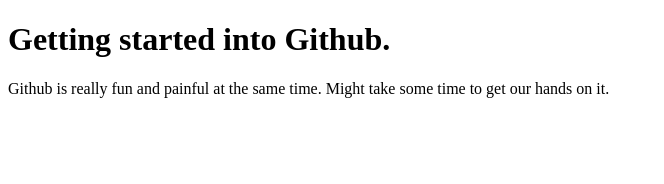
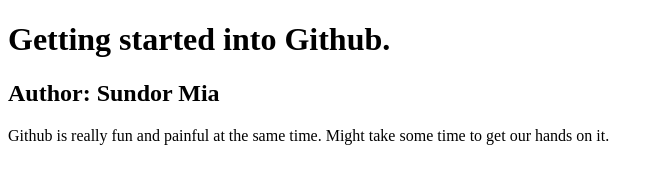
Before and after one commit to mahadihassanriyadh/my-2nd-repo, a plain HTML site: page index.html in a window 1280 px wide. Shown: the whole page, without its empty margins (0-664 px from the left). Drawn offline with Linux system fonts and the light colour scheme.

Commit message:
added a h2

```diff
--- a/index.html
+++ b/index.html
@@ -8,6 +8,8 @@
 </head>
 <body>
     <h1>Getting started into Github.</h1>
+    <h2>Author: Sundor Mia</h2>
     <p>Github is really fun and painful at the same time. Might take some time to get our hands on it.</p>
+
 </body>
 </html>
```
